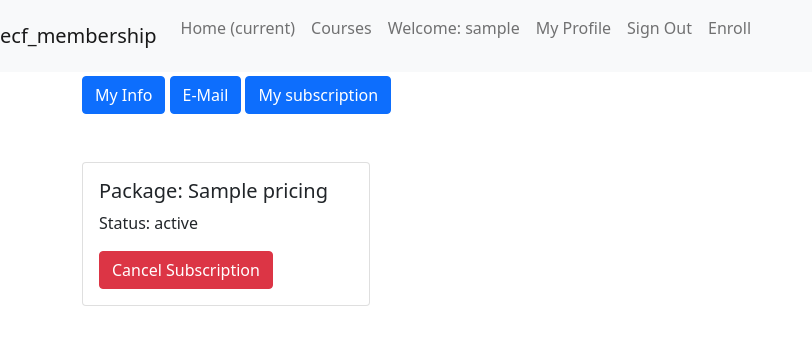
After one commit to ArtusU/video_membership, a Django app: a page that uses ecf_membership/ecf_membership/templates/users/user_subscription.html in a window 1280 px wide. The commit adds this page. Shown: the top 345 px of the page, without its empty margins (0-812 px from the left). Run offline with Django 3.2, Linux system fonts and the light colour scheme; a user stored in the database is signed in; tables that the repository leaves empty hold one stand-in row (values such as "Sample post"); some libraries are stand-ins or nearby versions.

Commit message:
stripe subscription canceled

```diff
--- a/ecf_membership/config/settings/local.py
+++ b/ecf_membership/config/settings/local.py
@@ -11,7 +11,7 @@ SECRET_KEY = env(
     default="O1CJ7GJPxh7J6MKicdBnn3iTOzXal2EP29h3j3wjyLulykFl6kPC3BGG3OdW9d2K",
 )
 # https://docs.djangoproject.com/en/dev/ref/settings/#allowed-hosts
-ALLOWED_HOSTS = ["localhost", "0.0.0.0", "127.0.0.1", "628f49855468.ngrok.io"]
+ALLOWED_HOSTS = ["localhost", "0.0.0.0", "127.0.0.1", "9a4bd79e9e2c.ngrok.io"]
 
 # CACHES
 # ------------------------------------------------------------------------------
--- a/ecf_membership/ecf_membership/payment/views.py
+++ b/ecf_membership/ecf_membership/payment/views.py
@@ -67,6 +67,7 @@ def webhook(request):
     if event_type == 'customer.subscription.deleted':
         # handle subscription cancelled automatically based
         # upon your subscription settings. Or if the user cancels it.
+
         webhook_object = data["object"]
         stripe_customer_id = webhook_object["customer"]
         stripe_sub = stripe.Subscription.retrieve(webhook_object["id"])
--- a/ecf_membership/ecf_membership/templates/users/user_detail.html
+++ b/ecf_membership/ecf_membership/templates/users/user_detail.html
@@ -23,6 +23,7 @@
   <div class="col-sm-12">
     <a class="btn btn-primary" href="{% url 'users:update' %}" role="button">My Info</a>
     <a class="btn btn-primary" href="{% url 'account_email' %}" role="button">E-Mail</a>
+    <a class="btn btn-primary" href="{% url 'users:subscription' request.user.username %}" role="button">My Subscription</a>
     <!-- Your Stuff: Custom user template urls -->
   </div>
 
--- /dev/null
+++ b/ecf_membership/ecf_membership/templates/users/user_subscription.html
@@ -0,0 +1,39 @@
+{% extends "base.html" %}
+{% load static %}
+
+{% block title %}User: {{ object.username }}{% endblock %}
+
+{% block content %}
+<div>
+    {% if object == request.user %}
+    <!-- Action buttons -->
+    <div class="row">
+
+    <div class="col-sm-12">
+        <a class="btn btn-primary" href="{% url 'users:update' %}" role="button">My Info</a>
+        <a class="btn btn-primary" href="{% url 'account_email' %}" role="button">E-Mail</a>
+        <a class="btn btn-primary" href="{% url 'users:subscription' request.user.username %}" role="button">My subscription</a>
+        <!-- Your Stuff: Custom user template urls -->
+    </div>
+
+    </div>
+    <!-- End Action buttons -->
+    {% endif %}
+
+
+    <div class="card mt-5" style="width: 18rem;">
+        <div class="card-body">
+            <h5 class="card-title">Package: {{ user.subscription.pricing.name}}</h5>
+            <p class="card-text">Status: {{ user.subscription.status }}</p>
+            {% if user.subscription.status != "canceled" %}
+            <form method='POST' action="{% url 'users:cancel-subscription' request.user.username %}">
+            {% csrf_token %}
+            {{ form }}
+            <button type="submit" class="btn btn-danger">Cancel Subscription</button>
+            </form>
+            {% endif %}
+        </div>
+    </div>
+</div>
+
+{% endblock content %}
--- a/ecf_membership/ecf_membership/users/forms.py
+++ b/ecf_membership/ecf_membership/users/forms.py
@@ -1,8 +1,13 @@
 from django.contrib.auth import forms as admin_forms
 from django.contrib.auth import get_user_model
 from django.utils.translation import gettext_lazy as _
+from django import forms as normal_forms
 
 User = get_user_model()
+
+
+class CancelSubscriptionForm(normal_forms.Form):
+    hidden = normal_forms.HiddenInput()
 
 
 class UserChangeForm(admin_forms.UserChangeForm):
--- a/ecf_membership/ecf_membership/users/urls.py
+++ b/ecf_membership/ecf_membership/users/urls.py
@@ -4,6 +4,8 @@ from ecf_membership.users.views import (
     user_detail_view,
     user_redirect_view,
     user_update_view,
+    UserSubscriptionView,
+    CancelSubscriptionView
 )
 
 app_name = "users"
@@ -11,4 +13,6 @@ urlpatterns = [
     path("~redirect/", view=user_redirect_view, name="redirect"),
     path("~update/", view=user_update_view, name="update"),
     path("<str:username>/", view=user_detail_view, name="detail"),
+    path("<str:username>/subscription/", UserSubscriptionView.as_view(), name="subscription"),
+    path("<str:username>/subscription/cancel/", CancelSubscriptionView.as_view(), name="cancel-subscription")
 ]
--- a/ecf_membership/ecf_membership/users/views.py
+++ b/ecf_membership/ecf_membership/users/views.py
@@ -1,11 +1,34 @@
+from django.conf import settings
+from django.contrib import messages
 from django.contrib.auth import get_user_model
 from django.contrib.auth.mixins import LoginRequiredMixin
 from django.contrib.messages.views import SuccessMessageMixin
 from django.urls import reverse
 from django.utils.translation import gettext_lazy as _
-from django.views.generic import DetailView, RedirectView, UpdateView
+from django.views.generic import DetailView, RedirectView, UpdateView, FormView
+import stripe
+
+from .forms import CancelSubscriptionForm
 
 User = get_user_model()
+stripe.api_key = settings.STRIPE_SECRET_KEY
+
+class CancelSubscriptionView(LoginRequiredMixin, FormView):
+    form_class = CancelSubscriptionForm
+
+    def get_success_url(self):
+        return reverse("users:detail", kwargs={"username": self.request.user.username})
+
+    def form_valid(self, form):
+        stripe.Subscription.delete(self.request.user.subscription.stripe_subscription_id)
+        messages.success(self.request, "You have successfully cancelled your subscription")
+        return super().form_valid(form)
+
+class UserSubscriptionView(LoginRequiredMixin, DetailView):
+    model = User
+    slug_field = "username"
+    slug_url_kwarg = "username"
+    template_name = "users/user_subscription.html"
 
 
 class UserDetailView(LoginRequiredMixin, DetailView):
```
